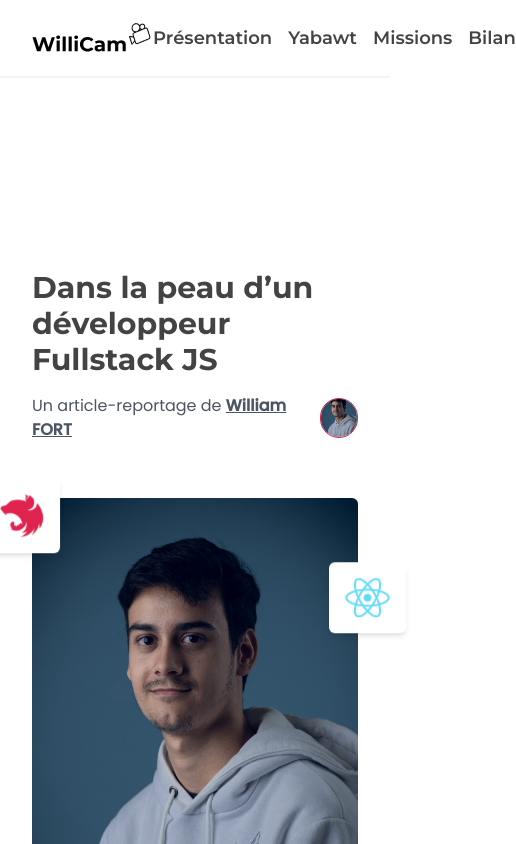
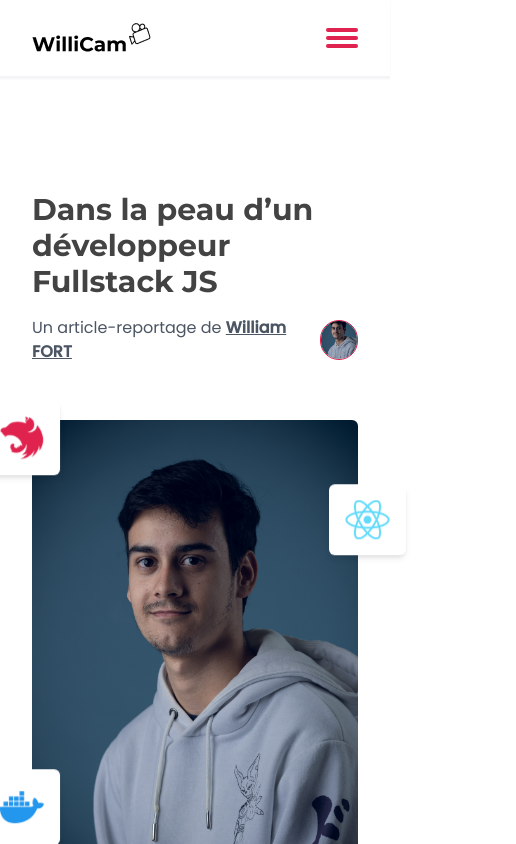
Before and after one commit to Draxx0/Yabawt-Rapport, a React (Vite) app: page / in a window 390 px wide. Shown: the top 844 px of the page, 516 px wide, since content can reach past the window. Built offline with nearby package versions, Linux system fonts and the light colour scheme.

Commit message:
:sparkles: fix navbar & :construction: burger menu WIP

```diff
--- a/src/common/components/Header.tsx
+++ b/src/common/components/Header.tsx
@@ -1,13 +1,14 @@
+import Connect from "./Connect";
 import Icon from "./Icon";
 import Link from "./Link";
 
 const Header = () => {
  return (
-  <header className="border-gray-100 border-b-2 py-4">
+  <header className="border-gray-100 border-b-2 py-4 fixed bg-white w-full z-50 shadow-sm">
    <nav className="px-8 container m-auto flex justify-between items-center">
     <Icon name="logo" />
 
-    <ul className="flex items-center gap-4">
+    <ul className="items-center gap-10 hidden md:flex">
      <li>
       <Link label="Présentation" url="presentation" />
      </li>
@@ -22,10 +23,12 @@ const Header = () => {
      </li>
     </ul>
 
-    <div className="flex items-center gap-4">
-     <Icon name="website" url="https://william-fort.fr" />
-     <Icon name="linkedin" url="https://www.linkedin.com/in/william-fort/" />
-     <Icon name="github" url="https://github.com/Draxx0" />
+    <Connect />
+
+    <div className="flex flex-col gap-1 md:hidden">
+     <div className="bg-red w-8 h-1 rounded"></div>
+     <div className="bg-red w-8 h-1 rounded"></div>
+     <div className="bg-red w-8 h-1 rounded"></div>
     </div>
    </nav>
   </header >
```
